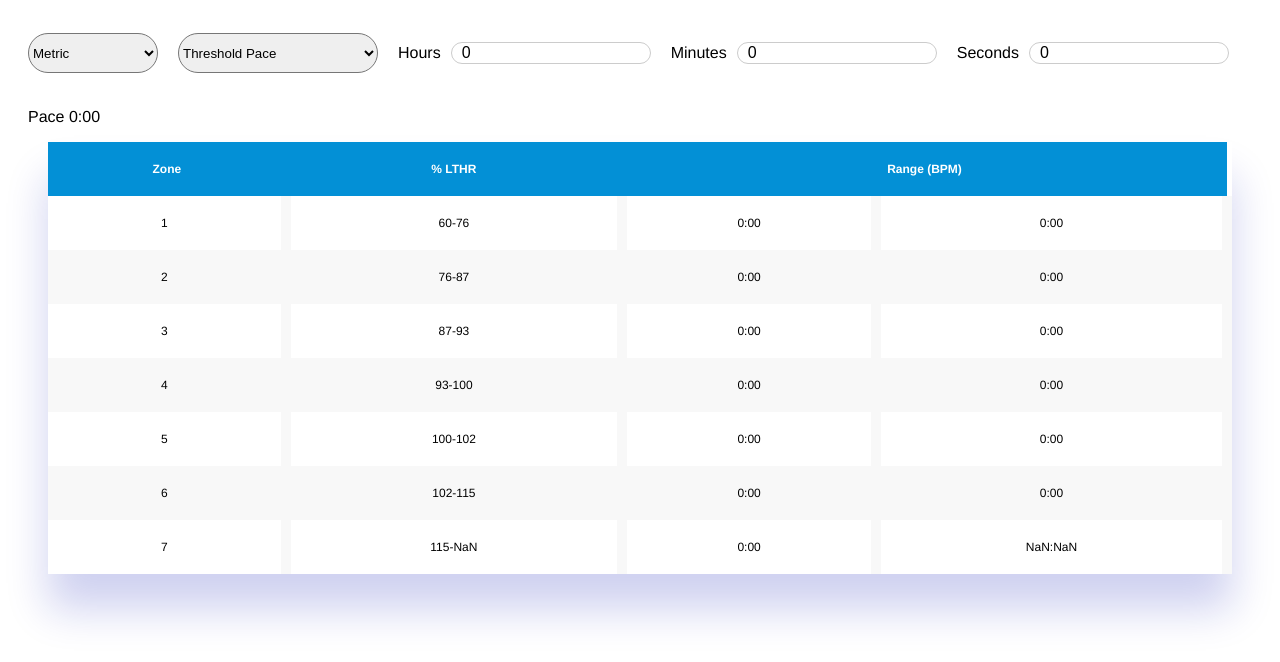
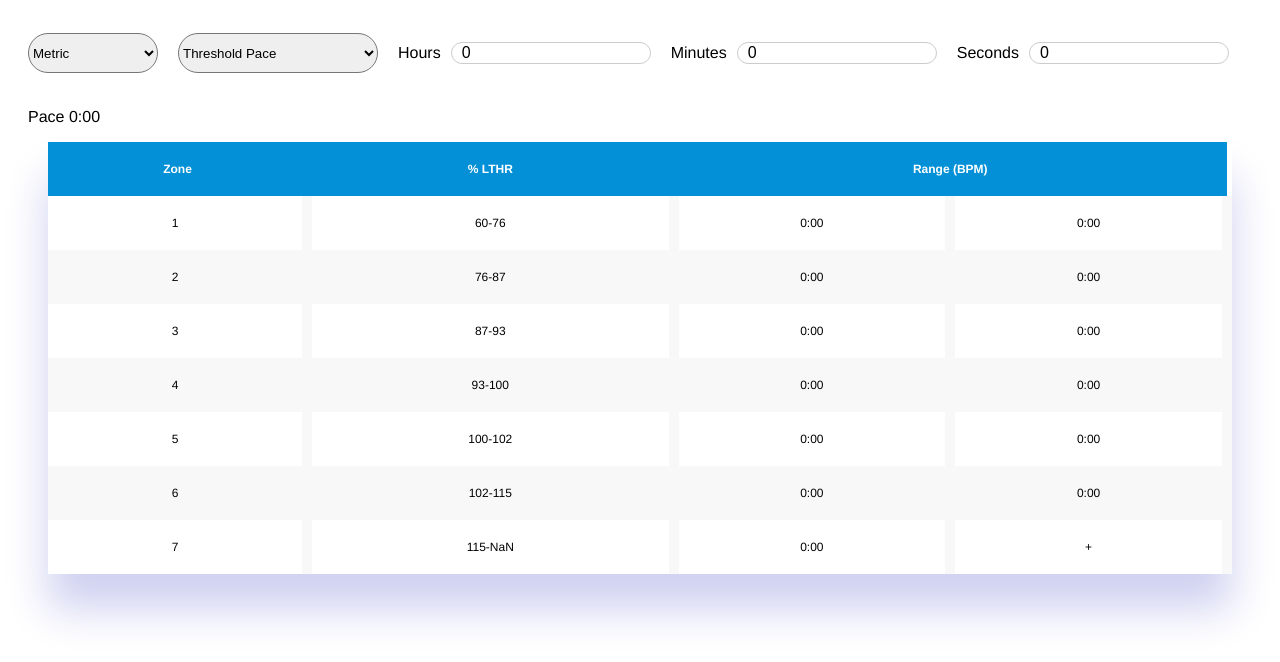
Before and after one commit to 53Fiipe/EnduranceCalc2, a plain HTML site: page index.html in a window 1280 px wide. Drawn offline with Linux system fonts and the light colour scheme; files that its build step writes are made by us from their sources.

Commit message:
Update index.html

```diff
--- a/index.html
+++ b/index.html
@@ -15,7 +15,6 @@
 
         .table-wrapper {
             margin: 10px 20px 20px;
-            box-shadow: 0px 35px 40px rgba(16, 27, 180, 0.2);
         }
 
         .fl-table {
@@ -205,6 +204,9 @@
             };
 
             const formatTime = (time) => {
+                if (isNaN(time)) {
+                    return "+";
+                }
                 const minutes = Math.floor(time);
                 const seconds = Math.floor((time % 1) * 60);
                 return `${minutes}:${seconds < 10 ? '0' : ''}${seconds}`;
```
